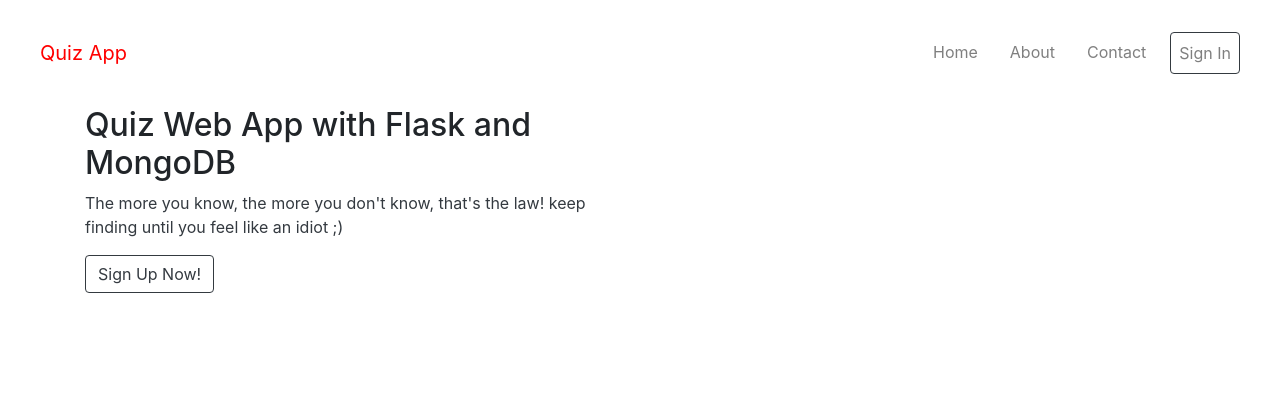
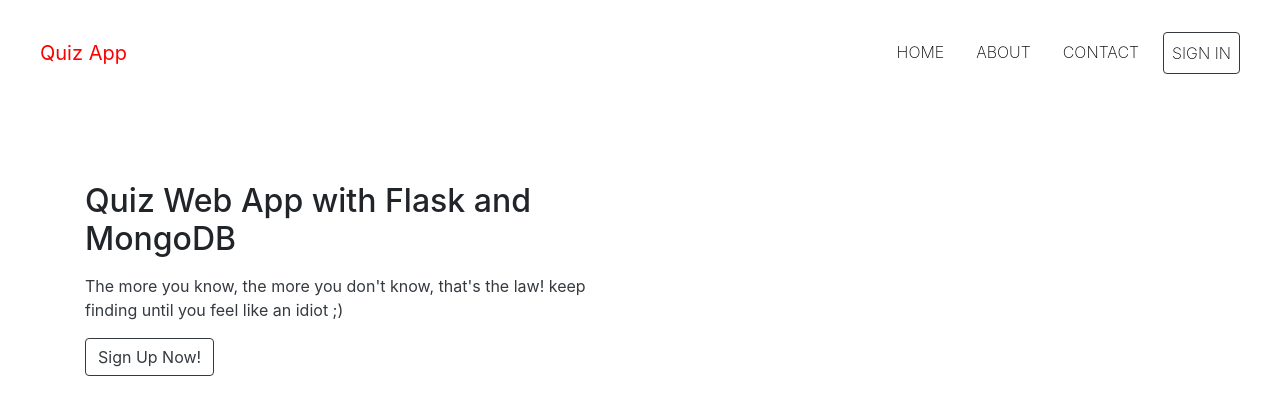
Before and after one commit to gibran-abdillah/quiz-app, a Flask app: page / in a window 1280 px wide. Shown: the top 415 px of the page. Run offline with Flask 2, Linux system fonts and the light colour scheme; some libraries are stand-ins or nearby versions.

Commit message:
Edit styles for index page

```diff
--- a/app/static/css/styles.css
+++ b/app/static/css/styles.css
@@ -1,5 +1,5 @@
 .question-title {
-  font-weight: 300;
+  font-weight: 400;
 }
 .login-dark {
     height:1000px;
@@ -109,3 +109,15 @@
     /* Support for IE. */
     font-feature-settings: 'liga';
   }
+
+.navbar .navbar-nav .nav-item .nav-link {
+  text-transform: uppercase;
+  font-weight: 200;
+  color:black;
+}
+.hero-text {
+  margin-top: 15px;
+}
+.hero {
+  margin-top: 100px;
+}
```
